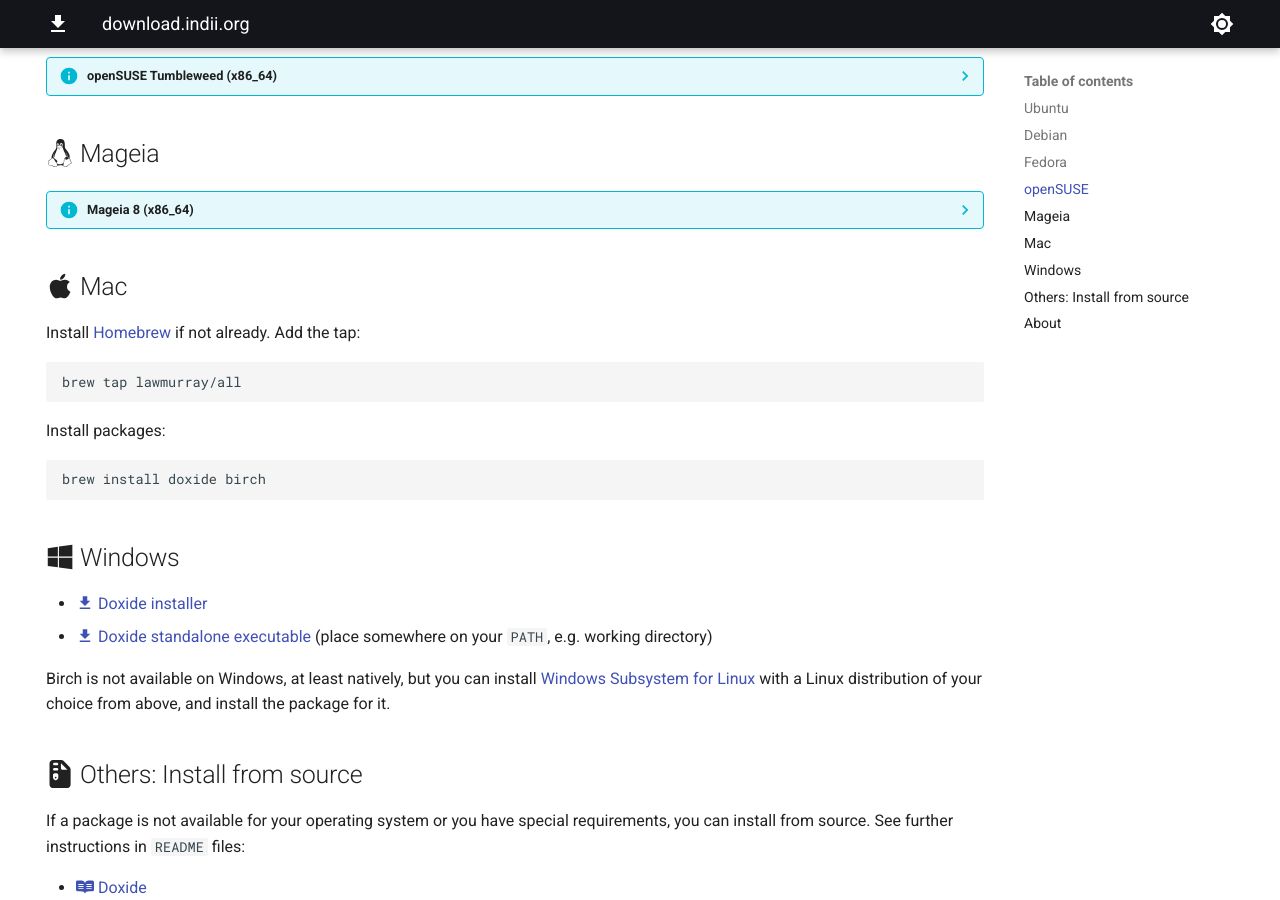
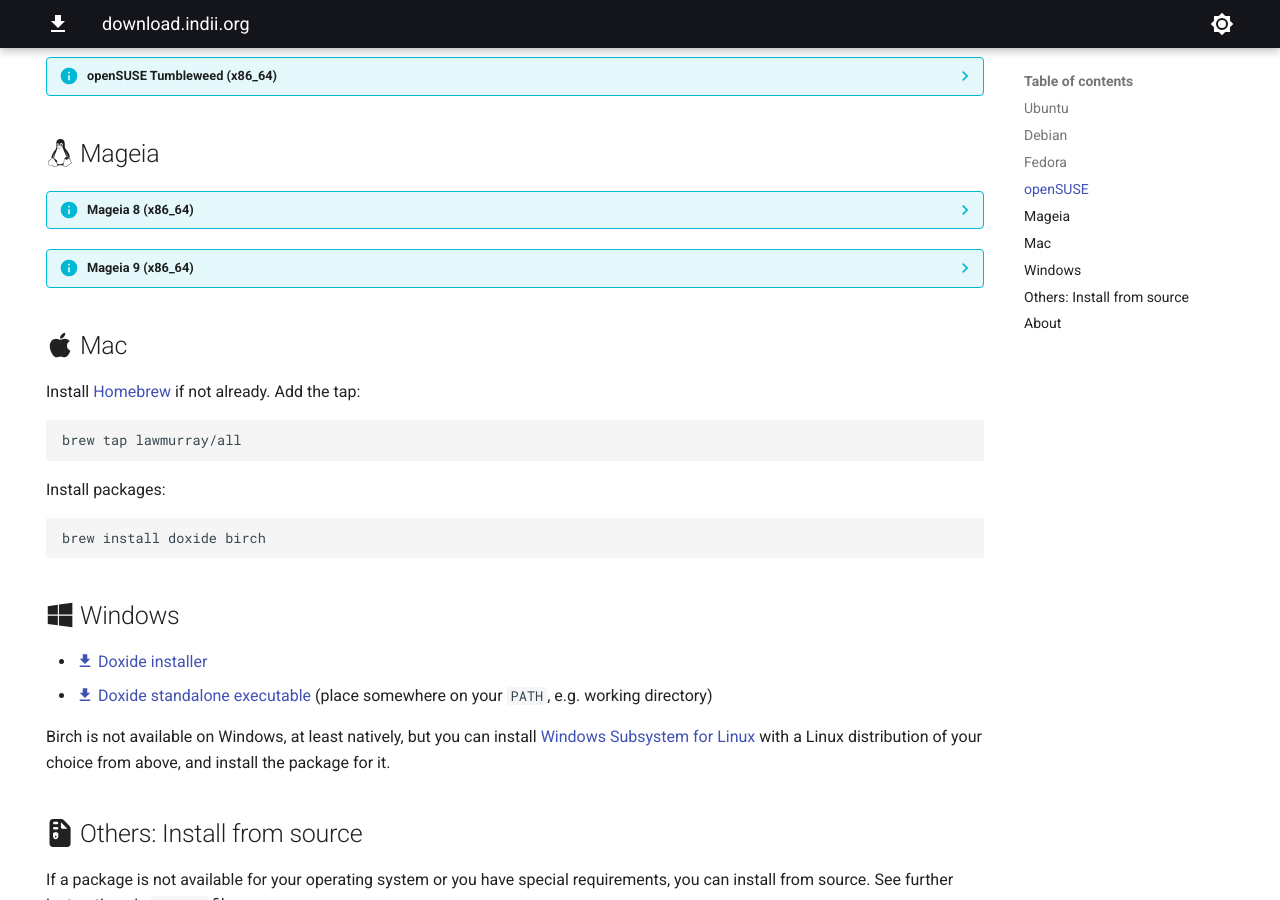
Before and after one commit to lawmurray/download.indii.org, an MkDocs documentation site: the page built from docs/index.md, in a window 1280 px wide and 900 px high, scrolled down 1078 px. Built offline with MkDocs 1.6.1 and Material for MkDocs 9.7.7, drawn with Linux system fonts in a browser that asks for light colours.

Commit message:
Added Mageia 9.

````diff
--- a/docs/index.md
+++ b/docs/index.md
@@ -156,6 +156,17 @@
     sudo dnf install doxide birch
     ```
 
+??? info "Mageia 9 (x86_64)"
+    Add the repository:
+    ```
+    sudo dnf config-manager --add-repo https://download.indii.org/rpm/mageia/9/indii.org.repo
+    sudo dnf update
+    ```
+    Install packages:
+    ```
+    sudo dnf install doxide birch
+    ```
+
 ## :fontawesome-brands-apple: Mac
 
 Install [Homebrew](https://brew.sh) if not already. Add the tap:
````
Also changed, not shown: 1 other file.
